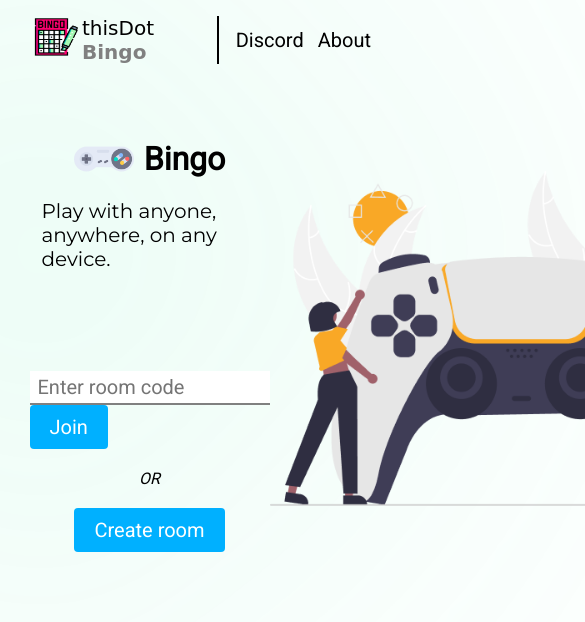
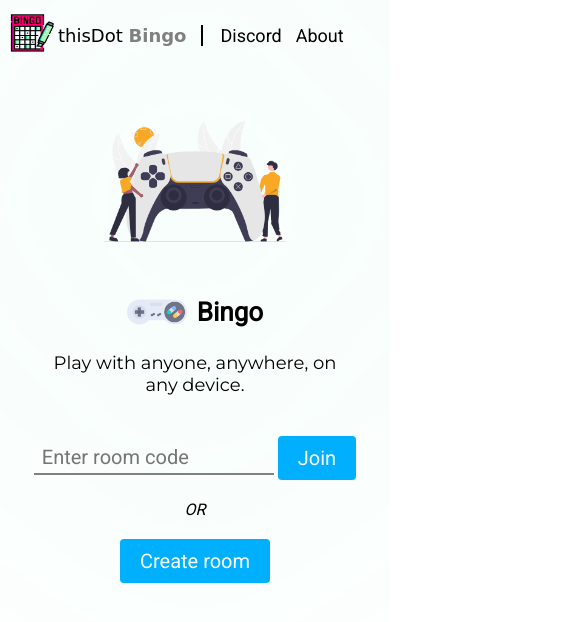
Before and after one commit to jhamadhav/thisDotBingo, a plain HTML site: page index.html in a window 390 px wide. Shown: the top 622 px of the page, 585 px wide, since content can reach past the window. Drawn offline with Linux system fonts and the light colour scheme; a web font is replaced by a local one.

Commit message:
landing page made responsive

```diff
--- a/styles/_landing-main.scss
+++ b/styles/_landing-main.scss
@@ -1,7 +1,10 @@
 $image-width:500px;
 $blur-bubble:300px;
+$blur-bubble-mobile:200px;
 $blur-bubble-color:#34E89E;
 $btn-color:#00B0FF;
+$mobile:957px;
+$image-width-mobile:55%;
 
 main {
     margin: auto;
@@ -13,6 +16,10 @@ main {
     padding: 10px;
     margin-top: 40px;
     height: 100%;
+
+    @media (max-width: $mobile) {
+        flex-direction: column-reverse;
+    }
 }
 
 .left-side {
@@ -20,6 +27,7 @@ main {
     flex-direction: column;
     justify-content: space-around;
     align-items: center;
+    width: 100%;
 
     .heading {
         display: flex;
@@ -28,6 +36,11 @@ main {
         align-items: center;
         font-family: 'Roboto', sans-serif;
         font-size: 32px;
+        order: 1;
+
+        @media (max-width: $mobile) {
+            margin-top: 40px;
+        }
 
         img {
             width: 60px;
@@ -36,6 +49,10 @@ main {
         .main-text {
             font-weight: bold;
             margin-left: 10px;
+
+            @media (max-width: $mobile) {
+                font-size: 26px;
+            }
         }
     }
 
@@ -43,6 +60,12 @@ main {
         font-size: 20px;
         width: 90%;
         margin-top: 10px;
+        order: 2;
+        text-align: center;
+
+        @media (max-width: $mobile) {
+            font-size: 18px;
+        }
     }
 
     .inputs {
@@ -51,6 +74,18 @@ main {
         flex-direction: column;
         justify-content: space-around;
         align-items: center;
+        order: 3;
+
+        @media (max-width: $mobile) {
+            margin-top: 40px;
+        }
+
+        .join-room {
+            display: flex;
+            flex-direction: row;
+            justify-content: space-around;
+            align-items: center;
+        }
 
         #join-room-input {
             height: 100%;
@@ -61,6 +96,12 @@ main {
             padding-left: 8px;
             font-size: 20px;
             font-family: 'Roboto', sans-serif;
+            background-color: transparent;
+            margin-right: 4px;
+
+            @media (max-width: $mobile) {
+                width: 80%;
+            }
         }
 
         .or {
@@ -95,8 +136,18 @@ main {
 }
 
 .right-side {
+    width: 100%;
+    display: flex;
+    flex-direction: row;
+    justify-content: space-around;
+    align-items: center;
+
     img {
         width: $image-width;
+
+        @media (max-width: $mobile) {
+            width: $image-width-mobile;
+        }
     }
 
     .bg-circle {
@@ -110,5 +161,13 @@ main {
         z-index: -1;
         top: 100px;
         right: 200px;
+
+        @media (max-width: $mobile) {
+            width: $blur-bubble-mobile;
+            height: $blur-bubble-mobile;
+            margin: auto;
+            left: 0;
+            right: 0;
+        }
     }
 }
--- a/styles/_nav.scss
+++ b/styles/_nav.scss
@@ -1,5 +1,7 @@
 $logo-size: 50px;
 $nav-font-size: 20px;
+$mobile:957px;
+$nav-font-size-mobile: 18px;
 
 nav {
     width: 100%;
@@ -11,6 +13,11 @@ nav {
     padding-left: 32px;
     font-family: 'Roboto', sans-serif;
     font-size: $nav-font-size;
+
+    @media (max-width: $mobile) {
+        font-size: $nav-font-size-mobile;
+        padding: 8px;
+    }
 
     a {
         text-decoration: none;
```
Also changed, not shown: styles/main.min.css, 1 other file.
